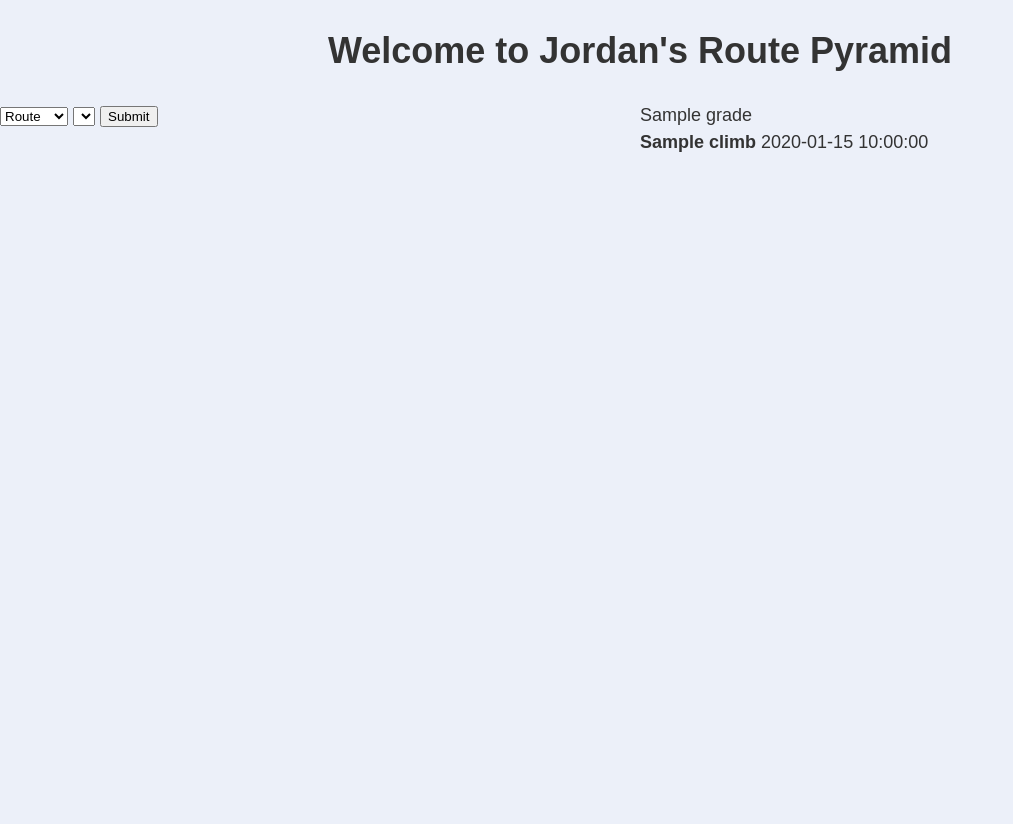
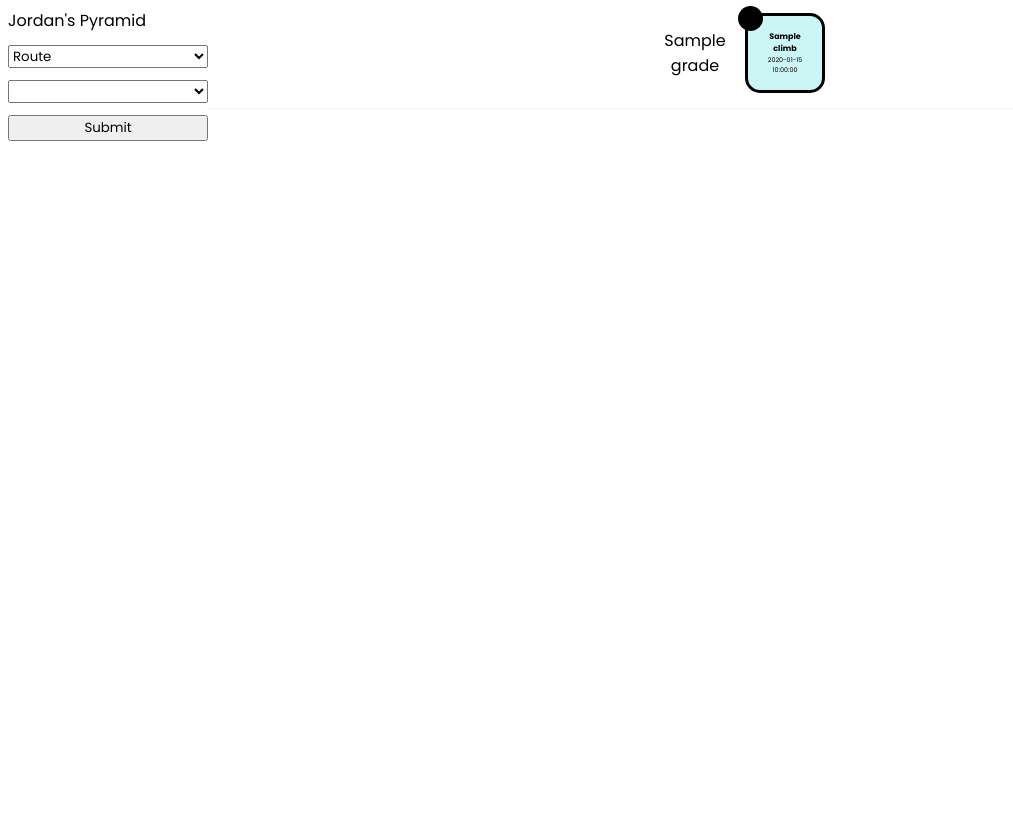
Before and after one commit to bowa41/routepyramid, a Flask app: template templates/index.html in a window 1280 px wide. Shown: the whole page, without its empty margins (0-1013 px from the left). After the commit the page ends 141 px from the top, so only its background shows below. Run offline with Flask 3, Linux system fonts and the light colour scheme; the template is opened without the code that fills it: values that come from a table or form of the project are taken from there, most other values are stand-ins (such as "Sample title", 1, 10 or a date in 2020); lists and menus that the app fills with data are empty.

Commit message:
adding styling

```diff
--- a/static/css/styles.css
+++ b/static/css/styles.css
@@ -1,214 +1,150 @@
 *, *:before, *:after {
   box-sizing: border-box;
+  font-family: 'Poppins';
 }
- html {
-	 font-size: 18px;
-	 line-height: 1.5;
-	 font-weight: 300;
-	 color: #333;
-	 font-family: "Nunito Sans", sans-serif;
+
+div#filters form {
+    margin-top: 12px;
+    gap: 12px;
+    display: flex;
+    flex-direction: column;
 }
- body {
-	 margin: 0;
-	 padding: 0;
+
+.content {
+  display: grid;
+  grid-template-columns: 200px 1fr;
   height: 100vh;
-	 background-color: #ecf0f9;
-	 background-attachment: fixed;
 }
-.large {
-     font-size: 3rem;
+
+h1.centered {
+  margin: 10px 0 0 85px;
+  padding-bottom: 0;
 }
- .content {
+
+.centered {
+  margin-top: 0;
+  text-align: center;
+}
+
+.pyramid {
+  width: 90%;
+  margin: 40px auto;
+}
+
+.legend {
+  display: grid;
+    justify-content: center;
+    grid-template-columns: 70px 70px 70px;
+    text-align: center;
+    gap: 17px;
+    margin: 15px;
+}
+
+.legend-item {
+  padding: 6px 3px;
+  border-radius: 5px;
+  border: solid 3px black;
+}
+
+.fa-circle {
+  color: red !important;
+}
+
+.fa-bolt {
+  color: white;
+}
+
+.layer {
+  width: 100%;
+  border-bottom: solid 1px #F5F5F5;
+  margin-bottom: 10px;
+  /* display: grid; */
+  /* grid-template-rows: auto; */
+}
+
+.blocks {
   display: flex;
-	 margin: 0 auto;
   justify-content: center;
   align-items: center;
-	 flex-wrap: wrap;
-	 max-width: 1500px;
-}
- p.overview {
-	 font-size: 12px;
-	 height: 200px;
-	 width: 100%;
-	 overflow: hidden;
-	 text-overflow: ellipsis;
-}
- .heading {
-	 width: 100%;
-	 margin-left: 1rem;
-	 font-weight: 900;
-	 font-size: 1.618rem;
-	 text-transform: uppercase;
-	 letter-spacing: 0.1ch;
-	 line-height: 1;
-	 padding-bottom: 0.5em;
-	 margin-bottom: 1rem;
-	 position: relative;
-}
- .heading:after {
-	 display: block;
-	 content: '';
-	 position: absolute;
-	 width: 60px;
-	 height: 4px;
-	 background: linear-gradient(135deg, #1a9be6, #1a57e6);
-	 bottom: 0;
-}
- .description {
-	 width: 100%;
-	 margin-top: 0;
-	 margin-left: 1rem;
-	 margin-bottom: 3rem;
-}
- .card {
-	 color: inherit;
-	 cursor: pointer;
-	 width: calc(33% - 3rem);
-	 min-width: calc(33% - 3rem);
-	 height: 400px;
-	 min-height: 400px;
-	 perspective: 1000px;
-	 margin: 1rem auto;
-	 position: relative;
-}
- @media screen and (max-width: 800px) {
-	 .card {
-		 width: calc(50% - 3rem);
-	}
-}
- @media screen and (max-width: 500px) {
-	 .card {
-		 width: 100%;
-	}
-}
- .front, .back {
-	 display: flex;
-	 border-radius: 6px;
-	 background-position: center;
-	 background-size: cover;
-	 text-align: center;
-	 justify-content: center;
-	 align-items: center;
-	 position: absolute;
-	 height: 100%;
-	 width: 100%;
-	 -webkit-backface-visibility: hidden;
-	 backface-visibility: hidden;
-	 transform-style: preserve-3d;
-	 transition: ease-in-out 600ms;
-}
- .front {
-	 background-size: cover;
-	 padding: 2rem;
-	 font-size: 1.618rem;
-	 font-weight: 600;
-	 color: #fff;
-	 overflow: hidden;
-	 font-family: Poppins, sans-serif;
-}
- .front:before {
-	 position: absolute;
-	 display: block;
-	 content: '';
-	 top: 0;
-	 left: 0;
-	 right: 0;
-	 bottom: 0;
-	 background: linear-gradient(135deg, #1a9be6, #1a57e6);
-	 opacity: 0.25;
-	 z-index: -1;
-}
- .card:hover .front {
-	 transform: rotateY(180deg);
-}
- .card:nth-child(even):hover .front {
-	 transform: rotateY(-180deg);
-}
- .back {
-	 background: #fff;
-	 transform: rotateY(-180deg);
-	 padding: 0 2em;
-}
- .card:hover .back {
-	 transform: rotateY(0deg);
-}
- .card:nth-child(even) .back {
-	 transform: rotateY(180deg);
-}
- .card:nth-child(even):hover .back {
-	 transform: rotateY(0deg);
-}
- .button {
-	 transform: translateZ(40px);
-	 cursor: pointer;
-	 -webkit-backface-visibility: hidden;
-	 backface-visibility: hidden;
-	 font-weight: bold;
-	 color: #fff;
-	 padding: 0.5em 1em;
-	 border-radius: 100px;
-	 font: inherit;
-	 background: linear-gradient(135deg, #1a9be6, #1a57e6);
-	 border: none;
-	 position: relative;
-	 transform-style: preserve-3d;
-	 transition: 300ms ease;
-}
- .button:before {
-	 transition: 300ms ease;
-	 position: absolute;
-	 display: block;
-	 content: '';
-	 transform: translateZ(-40px);
-	 -webkit-backface-visibility: hidden;
-	 backface-visibility: hidden;
-	 height: calc(100% - 20px);
-	 width: calc(100% - 20px);
-	 border-radius: 100px;
-	 left: 10px;
-	 top: 16px;
-	 box-shadow: 0 0 10px 10px rgba(26, 87, 230, 0.25);
-	 background-color: rgba(26, 87, 230, 0.25);
+  margin-bottom: 10px;
 }
 
-.button.delete-button {
-	 background-color: rgba(230, 87, 230, 0.25);
-	 background: linear-gradient(135deg, #e61a46, #e61a1a);
+.block.blocks-no-border {
+    border: white;
+    font-size: 1rem !important;
 }
-.button.delete-button:before {
-	 background-color: rgba(230, 87, 230, 0.25);
-	 box-shadow: 0 0 10px 10px rgba(230, 87, 230, 0.25);
+
+.block strong {
+  word-wrap: break-word;
+  word-break: break-word;
 }
- .button:hover {
-	 transform: translateZ(55px);
+
+.block {
+    border: 3px solid #000;
+    border-radius: 15px;
+    height: 80px;
+    width: 80px;
+    margin: 5px;
+    padding: 12px;
+    display: grid;
+    text-align: center;
+    align-items: center;
+    font-size: .5rem;
+    flex-direction: column;
+    position: relative;
+    display: flex;
+    align-items: center;
+    justify-content: center;
 }
- .button:hover:before {
-	 transform: translateZ(-55px);
+
+svg {
+  position: absolute;
 }
- .button:active {
-	 transform: translateZ(20px);
+
+.y2020 {
+  background: #CCF5F6;
 }
- .button:active:before {
-	 transform: translateZ(-20px);
-	 top: 12px;
-	 top: 12px;
+
+.y2021 {
+  background: #CBE4F9;
 }
-.container.add {
-    margin-top: 40px;
-    margin-bottom: 20px;
+
+.y2022 {
+  background: #D6CDEA;
 }
-.rating {
-    color: #E4BB23;
+
+.y2023 {
+  background: #EEF9DA;
 }
-.review {
-    font-style: italic;
+
+.y2024 {
+  background: #ffebef;
 }
- .movie_gens {
-	 font-size: 11.5px;
+
+.icon-container {
+  background: black;
+  height: 25px;
+  width: 25px;
+  top: -10px;
+  left: -10px;
+  position: absolute;
+  border-radius: 50%;
+  color: white;
+  display: flex;
+  align-items: center;
+  justify-content: center;
 }
- .title {
-	 font-weight: bold;
+
+.no-border {
+  border: 0;
 }
- .release_date {
-	 font-weight: normal;
+
+.block-date {
+  font-size: 0.4rem;
 }
+
+.all-blocks {
+  display: flex;
+  flex-direction: row;
+  flex-wrap: wrap;
+}
--- a/templates/index.html
+++ b/templates/index.html
@@ -3,6 +3,7 @@
 <head>
     <meta charset="UTF-8">
     <title>Route Pyramid</title>
+    <link href="https://fonts.googleapis.com/css2?family=Poppins:wght@400;700&display=swap" rel="stylesheet">
     {{ font_awesome.load_js() }}
     <link
       rel="stylesheet"
@@ -10,9 +11,10 @@
     />
 </head>
 <body>
-    <h1 style="text-align: center;">Welcome to Jordan's Route Pyramid</h1>
- <div>
-     <div id='filters' style="width: 50%; float:left;">
+
+ <div  class="content">
+     <div id='filters'>
+         Jordan's Pyramid
          <form method="POST">
     {{ form.csrf_token }}
     {{ form.climbing_style }}
@@ -43,7 +45,7 @@
          }
      </script>
      </div>
-     <div id='pyramid' style="width: 50%; float:right;">
+     <div id='pyramid'>
 <!--     {% for send in sends %}-->
 <!--{{send.date}} - {{send.route_name}} - {{send.grade}}<br>-->
 <!--{% endfor %}-->
@@ -53,18 +55,19 @@
 <div class="layer">
   <div class="blocks">
 
-    <div class="blocks-no-border">{{layer["grade"]}}</div>
+    <div class="block blocks-no-border">{{layer["grade"]}}</div>
      <div class="all-blocks">
     {% for climb in layer["climbs"] %}
     <div class="block {{climb.ascent}} y{{climb.date[:4]}}">
          <strong>{{ climb.name }}</strong>
         <span class="block-date">{{ climb.date }}</span>
-          <div class='icon container'></div>
+          <div class='icon-container'>
             {% if climb.ascent == "Redpoint" %}
                 {{font_awesome.render_icon("fas fa-circle")}}
             {% else %}
                 {{font_awesome.render_icon("fas fa-bolt")}}
             {% endif %}
+              </div>
              </div>
     {% endfor %}
     </div>
```
Lines whose indentation alone changed are shown as unchanged.
